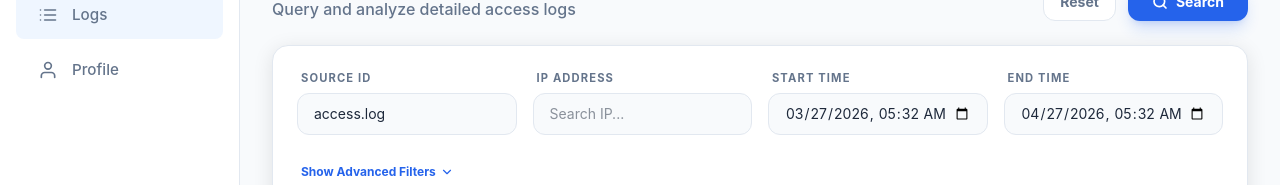
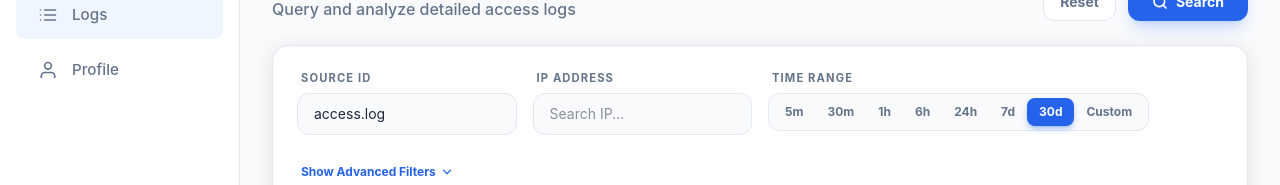
Before and after one commit to brettoak/SvcWatch, a Vue app in the folder frontend/: page /logs in a window 1280 px wide. Shown: the part 143-328 px from the top of the page. Built offline with nearby package versions, Linux system fonts and the light colour scheme; no server answers; sample sign-in values are in the browser's storage; the HTML template or start-up script is replaced by a standard one.

Commit message:
Add time range presets and custom picker

```diff
--- a/frontend/src/views/Logs.vue
+++ b/frontend/src/views/Logs.vue
@@ -74,6 +74,37 @@ const handleSearch = () => {
   fetchLogs()
 }
 
+const timeFilter = ref('30d')
+const timeOptions = [
+  { label: '5m', value: '5m' },
+  { label: '30m', value: '30m' },
+  { label: '1h', value: '1h' },
+  { label: '6h', value: '6h' },
+  { label: '24h', value: '24h' },
+  { label: '7d', value: '7d' },
+  { label: '30d', value: '30d' },
+  { label: 'Custom', value: 'custom' },
+]
+
+watch(timeFilter, (newVal) => {
+  if (newVal !== 'custom') {
+    const end = new Date()
+    let start = new Date(end)
+    switch (newVal) {
+      case '5m': start.setMinutes(start.getMinutes() - 5); break
+      case '30m': start.setMinutes(start.getMinutes() - 30); break
+      case '1h': start.setHours(start.getHours() - 1); break
+      case '6h': start.setHours(start.getHours() - 6); break
+      case '24h': start.setHours(start.getHours() - 24); break
+      case '7d': start.setDate(start.getDate() - 7); break
+      case '30d': start.setDate(start.getDate() - 30); break
+    }
+    filters.value.start_time = formatToDateTimeLocal(start)
+    filters.value.end_time = formatToDateTimeLocal(end)
+    handleSearch()
+  }
+})
+
 const handleReset = () => {
   const times = getDefaultTimes()
   filters.value = {
@@ -91,7 +122,11 @@ const handleReset = () => {
     max_latency: undefined,
     sort: 'time_desc'
   }
-  fetchLogs()
+  if (timeFilter.value !== '30d') {
+    timeFilter.value = '30d'
+  } else {
+    fetchLogs()
+  }
 }
 
 const nextPage = () => {
@@ -176,13 +211,28 @@ const parsePath = (request: string) => {
           <label class="text-[0.7rem] font-bold uppercase tracking-widest text-text-secondary ml-1">IP Address</label>
           <input v-model="filters.ip" type="text" placeholder="Search IP..." class="bg-bg-primary border border-border-color rounded-xl px-4 py-2.5 text-sm outline-none focus:border-primary-blue transition-all" />
         </div>
-        <div class="flex flex-col gap-1.5">
-          <label class="text-[0.7rem] font-bold uppercase tracking-widest text-text-secondary ml-1">Start Time</label>
-          <input v-model="filters.start_time" type="datetime-local" class="bg-bg-primary border border-border-color rounded-xl px-4 py-2.5 text-sm outline-none focus:border-primary-blue transition-all" />
-        </div>
-        <div class="flex flex-col gap-1.5">
-          <label class="text-[0.7rem] font-bold uppercase tracking-widest text-text-secondary ml-1">End Time</label>
-          <input v-model="filters.end_time" type="datetime-local" class="bg-bg-primary border border-border-color rounded-xl px-4 py-2.5 text-sm outline-none focus:border-primary-blue transition-all" />
+        <div class="flex flex-col gap-1.5 lg:col-span-2">
+          <label class="text-[0.7rem] font-bold uppercase tracking-widest text-text-secondary ml-1">Time Range</label>
+          <div class="flex flex-wrap items-center gap-2">
+            <div class="flex bg-bg-primary rounded-xl p-1 border border-border-color w-fit">
+              <button
+                type="button"
+                v-for="opt in timeOptions"
+                :key="opt.value"
+                class="px-3 py-1.5 rounded-lg text-xs font-bold cursor-pointer transition-all duration-200 border-none outline-none"
+                :class="timeFilter === opt.value ? 'bg-primary-blue text-white shadow-md shadow-primary-blue/30' : 'bg-transparent text-text-secondary hover:text-text-primary'"
+                @click="timeFilter = opt.value"
+              >
+                {{ opt.label }}
+              </button>
+            </div>
+
+            <div v-if="timeFilter === 'custom'" class="flex items-center gap-1 animate-fade-in flex-1 min-w-[300px]">
+              <input v-model="filters.start_time" type="datetime-local" class="bg-bg-primary border border-border-color rounded-xl px-3 py-1.5 text-sm outline-none focus:border-primary-blue transition-all w-full" />
+              <span class="text-text-secondary text-xs font-bold px-1">to</span>
+              <input v-model="filters.end_time" type="datetime-local" class="bg-bg-primary border border-border-color rounded-xl px-3 py-1.5 text-sm outline-none focus:border-primary-blue transition-all w-full" />
+            </div>
+          </div>
         </div>
       </div>
 
```
